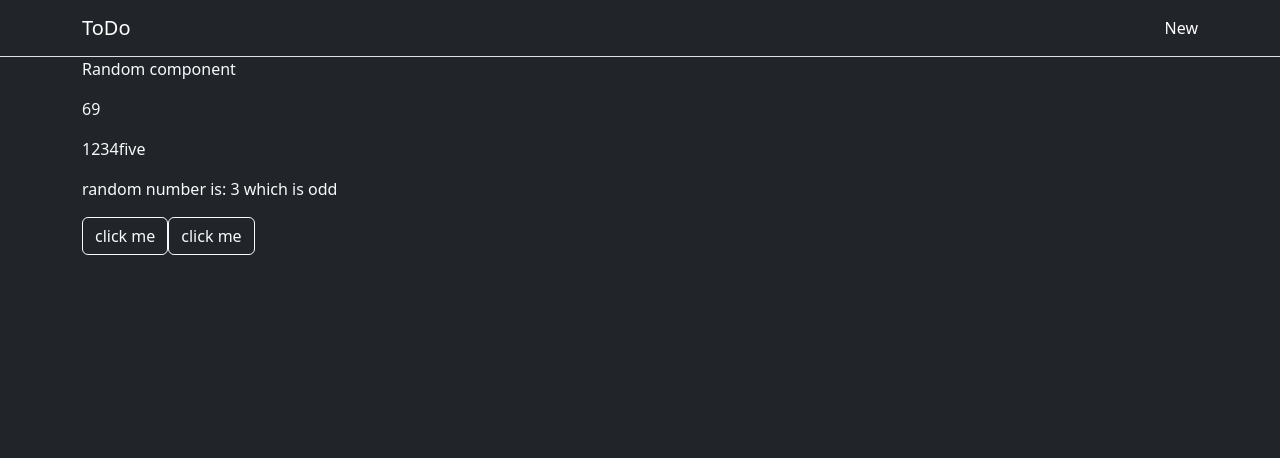
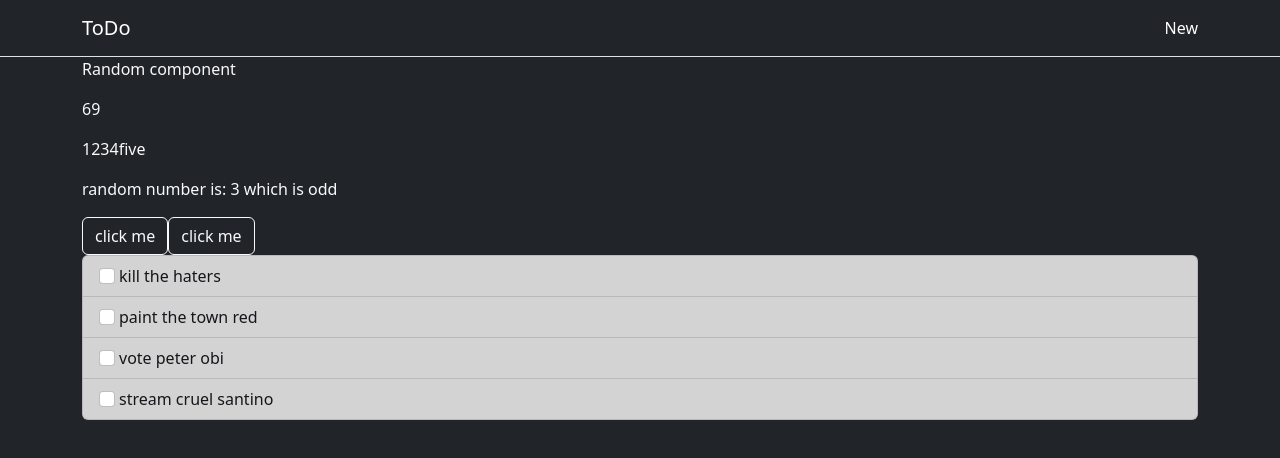
Before and after one commit to joehinmoro/221215-todo-list-basic-react, a React (Create React App) app: page / in a window 1280 px wide. Shown: the top 458 px of the page. Built offline with nearby package versions, Linux system fonts and the light colour scheme.

Commit message:
react list

```diff
--- a/src/App.js
+++ b/src/App.js
@@ -1,12 +1,12 @@
 import Navbar from "./Navbar";
-import Random from "./Random";
+import Fundamentals from "./Fundamentals";
 
 const App = () => {
     return (
         <div>
             <Navbar />
 
-            <Random />
+            <Fundamentals />
         </div>
     );
 };
--- a/src/Random.js
+++ b/src/Fundamentals.js
@@ -1,6 +1,13 @@
 import { useState } from "react";
 
 const Random = () => {
+    const [dummy, updateDummy] = useState([
+        { id: 1, title: "kill the haters", isCompleted: false },
+        { id: 2, title: "paint the town red", isCompleted: false },
+        { id: 3, title: "vote peter obi", isCompleted: true },
+        { id: 4, title: "stream cruel santino", isCompleted: false },
+    ]);
+
     const string = "Random component";
     const number = 69;
 
@@ -40,6 +47,27 @@ const Random = () => {
                     click me
                 </button>
             </div>
+
+            <ul className="list-group">
+                {dummy.map((dumm) => {
+                    return (
+                        <li
+                            key={dumm.id}
+                            className="list-group-item list-group-item-action list-group-item-dark"
+                        >
+                            <input
+                                className="form-check-input me-1"
+                                type="checkbox"
+                                value={dumm.isCompleted}
+                                id={`${dumm.id}`}
+                            />
+                            <label className="form-check-label stretched-link" for={`${dumm.id}`}>
+                                {dumm.title}
+                            </label>
+                        </li>
+                    );
+                })}
+            </ul>
         </div>
     );
 };
```
